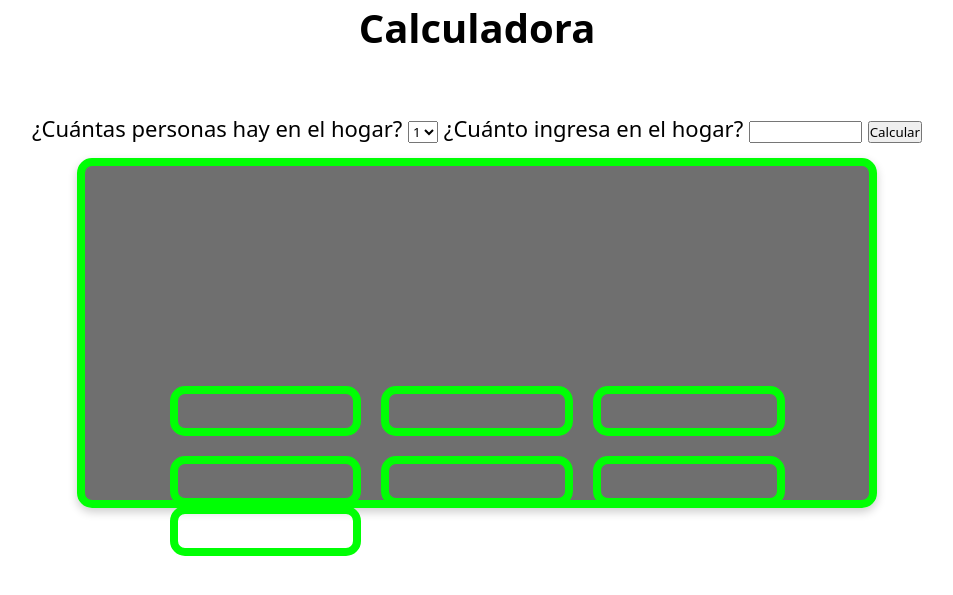
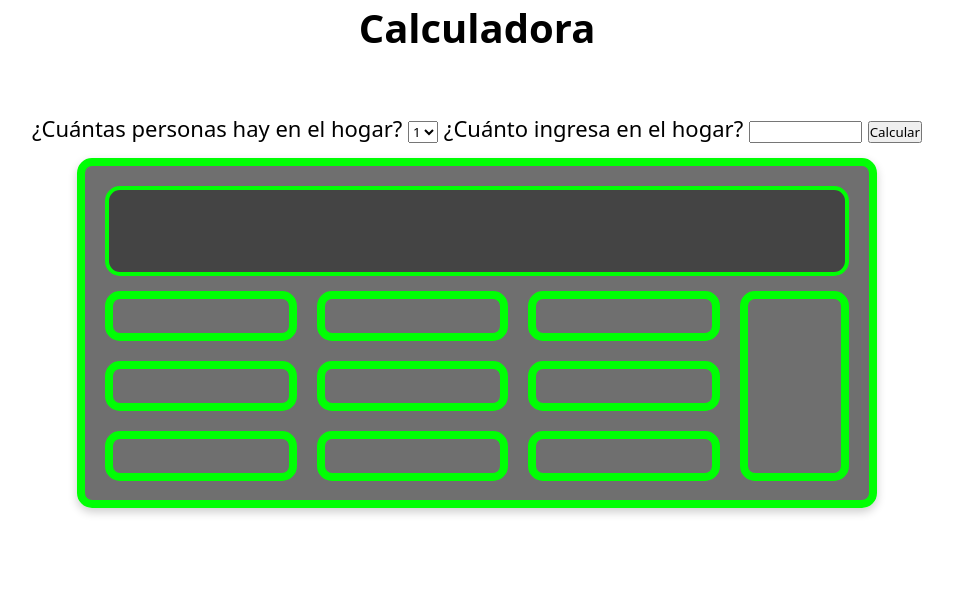
Before and after one commit to ValdezCristianCD/app-market, a Flask app: page /calculator in a window 1280 px wide. Shown: the part 70-665 px from the top of the page, without its empty margins (163-1116 px from the left). Run offline with Flask 3, Linux system fonts and the light colour scheme.

Commit message:
eleneitor3000

```diff
--- a/static/css/calculator.css
+++ b/static/css/calculator.css
@@ -16,12 +16,8 @@ body {
 }
 .response {
     font-size: 10px;
-    background-color: rgba(101, 160, 129, 0.7);
     color: rgb(0, 255, 4);
-    border: 4px solid rgb(0, 255, 4);
-    padding: 20px;
     border-radius: 15px;
-    margin: 20px auto;
 }
 .calculator {
     background-color: rgba(50, 50, 50, 0.7);
@@ -38,7 +34,6 @@ body {
 }
 .keypad {
     display: grid;
-    margin-top: 200px;
     grid-template-columns: repeat(3, 1fr);
     justify-self: center;
     gap: 20px;
@@ -51,15 +46,30 @@ body {
     border-radius: 15px;
 }
 .keypad_2 {
-    display: grid;
-    grid-template-columns: repeat(3, 1fr);
-    justify-self: center;
-    gap: 20px;
-    width: 615px;
+    height: 100%;
+    width:100%;
 }
 .keypad_2 button {
     border: 8px solid rgb(0, 255, 4);
-    height: 50px;
     background-color: transparent;
     border-radius: 15px;
+    height: 100%;
+    width:100%;
 }
+
+.response_container{
+    border: 4px solid rgb(0, 255, 4);
+    width: 100%;
+    height: 90px;
+    border-radius: 15px;
+    padding: 10px;
+    margin: auto;
+    background-color: rgba(50, 50, 50, 0.7);
+}
+
+.keypad_container{
+    display: grid;
+    grid-template-columns: 1fr 1fr;
+    gap: 20px;
+    padding-top: 15px;
+}
--- a/templates/pages/calculator.html
+++ b/templates/pages/calculator.html
@@ -32,11 +32,14 @@
         </form>
     </div>
     <div class="calculator">
+        <div class="response_container">
         {% if display_data %}
             <div class="response">
                 <h1>{{ display_data }}</h1>
             </div>
         {% endif %}
+    </div>
+    <div class="keypad_container">
         <div z-index class="keypad">
             <button></button>
             <button></button>
@@ -44,11 +47,16 @@
             <button></button>
             <button></button>
             <button></button>
+            <button></button>
+            <button></button>
+            <button></button>
         </div>
+
         <div class="keypad_2">
             <button></button>
          </div>
         </div>
     </div>
+    </div>
 
 {% endblock body%}
```
Lines whose indentation alone changed are shown as unchanged.
